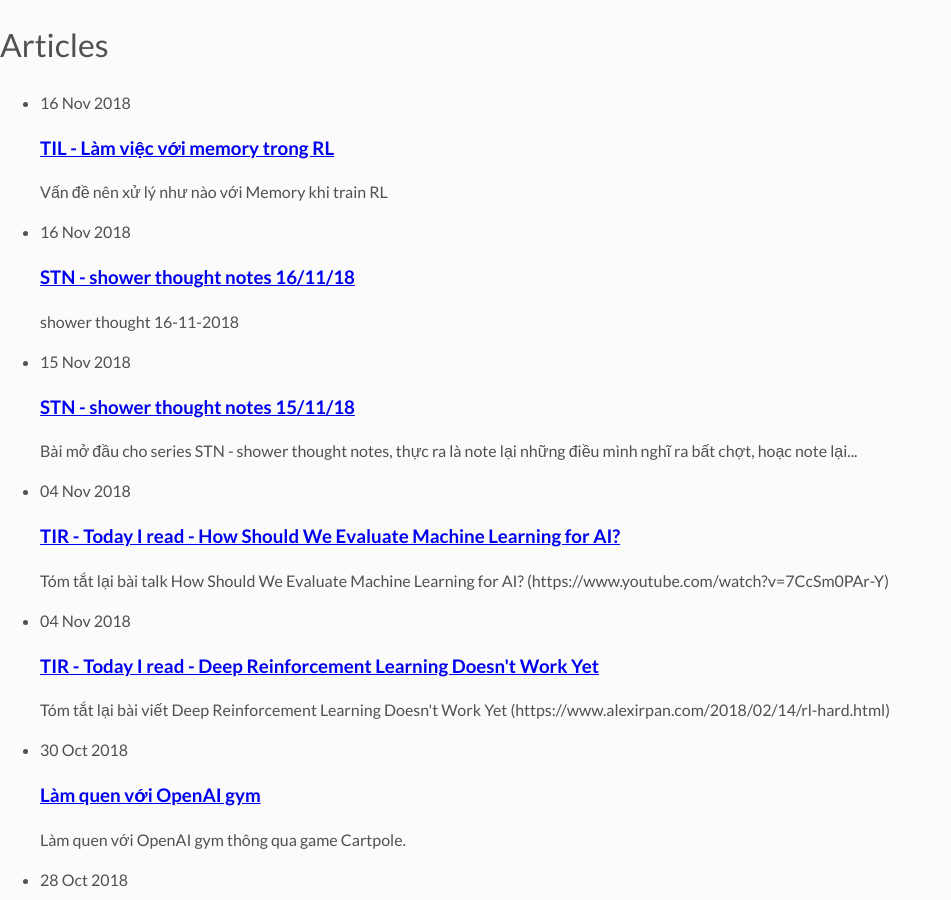
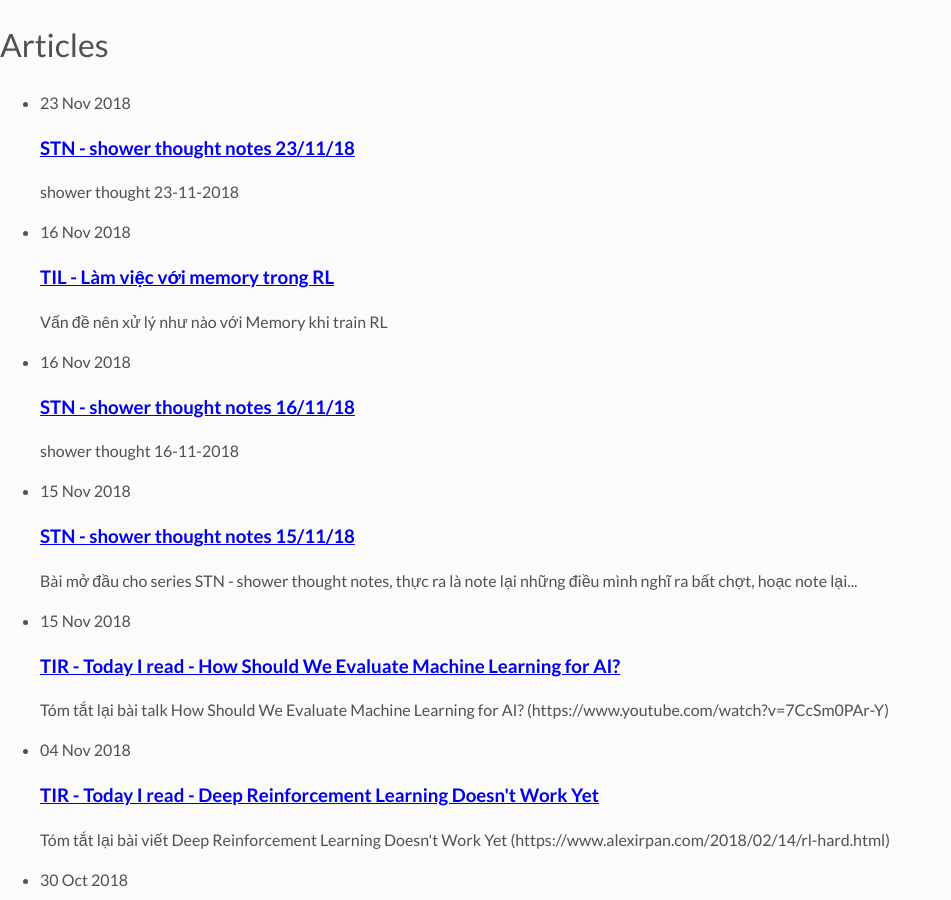
Before and after one commit to Tulip4attoo/Tulip4attoo.github.io, a Jekyll site: the page built from articles.md, in a window 1280 px wide and 900 px high. Shown: the whole window, without its empty margins (0-951 px from the left). Built offline with Jekyll 4.4.1, drawn with Linux system fonts in a browser that asks for light colours; some of the changed lines change nothing that is shown.

Commit message:
update new stn post

```diff
--- a/_posts/2018-11-10-tir-how-to-evaluate-ml.md
+++ b/_posts/2018-11-10-tir-how-to-evaluate-ml.md
@@ -1,7 +1,7 @@
 ---
 layout:         post
 title:          TIR - Today I read - How Should We Evaluate Machine Learning for AI?
-date:           2018-11-04
+date:           2018-11-15
 mathjax:        true
 comments:       true
 description:    Tóm tắt lại bài talk How Should We Evaluate Machine Learning for AI? (https://www.youtube.com/watch?v=7CcSm0PAr-Y)
--- /dev/null
+++ b/_posts/2018-11-16-ghi-chu-ngay-23-11.md
@@ -0,0 +1,31 @@
+---
+layout:         post
+title:          STN - shower thought notes 23/11/18
+date:           2018-11-23
+mathjax:        true
+comments:       true
+description:    shower thought 23-11-2018
+img:            stn/231118.jpg
+---
+
+Bữa nay có vài chuyện nhỏ
+
+# Chuyện kỹ năng trong công việc
+
+Có 1 vấn đề mà người làm chuyên môn có thể mắc phải, đó là không thể hiện hết bản thân với những người không có đủ thời gian tiếp xúc hoặc không thuần về chuyên môn. Như các sếp, nếu mình không phải người thường xuyên tiếp xúc, thì sẽ rất khó để sếp biết được khả năng và kỹ năng của cấp dưới.
+
+Chuyện này có thể dẫn tới việc các kỹ năng lạ mà nhân viên có, có khả năng không được rèn giũa ở thực tế, đây là 1 sự lãng phí cho cả cá nhân và tổ chức.
+
+Đối chiếu với cá nhân mình, mình cho rằng RL làm bot game là 1 lĩnh vực có nhu cầu cao trong thời gian gần. Tuy nhiên, đây là kỹ năng lạ, và nếu mình không thể hiện và đề nghị, thì sẽ chẳng bao giờ có chuyện mọi người nghĩ tới bid các dự án kiểu này. Tất nhiên, để có thể đạt mức đó, mình cần trau dồi thêm nữa, nhưng đó là 1 động viên cho việc tìm các tầm nhìn và theo đuổi các tầm nhìn của bản thân.
+
+# sự phát triển của ngành
+
+sự phát triển nhanh tới mức đọc paper 2018 nó nói về so sánh model ở 2015, mình cảm thấy có vẻ outdated vcd.
+
+DL phát triển nhanh quá trời.
+
+# chuyện trau dồi
+
+Hôm nay, có buổi seminar (hàng tuần) về tree-based model. Tuy nhiên, chỉ có mỗi mình (ở đầu HN đi nghe), và khi nghe xong thì mình thấy buổi này rất hay và dễ hiểu. Khi nghe xong, mình đã nắm được tinh thần, vì sao người ta gọi là gradient boosting, và ý tưởng XGBoost, mà như XGBoost thì mình chỉ cần đọc thêm để hiểu chứ nắm như này là nắm được nhiều rồi.
+
+Và anh em thì cuối chiều t6 thường đi chơi hoặc không làm gì (như Xuyến). Mình nghĩ dù không trau dồi thêm ở nhà, nhưng cố gắng trong từng bước nhỏ như này, sẽ dẫn tới thay đổi to lớn về sau.
```
